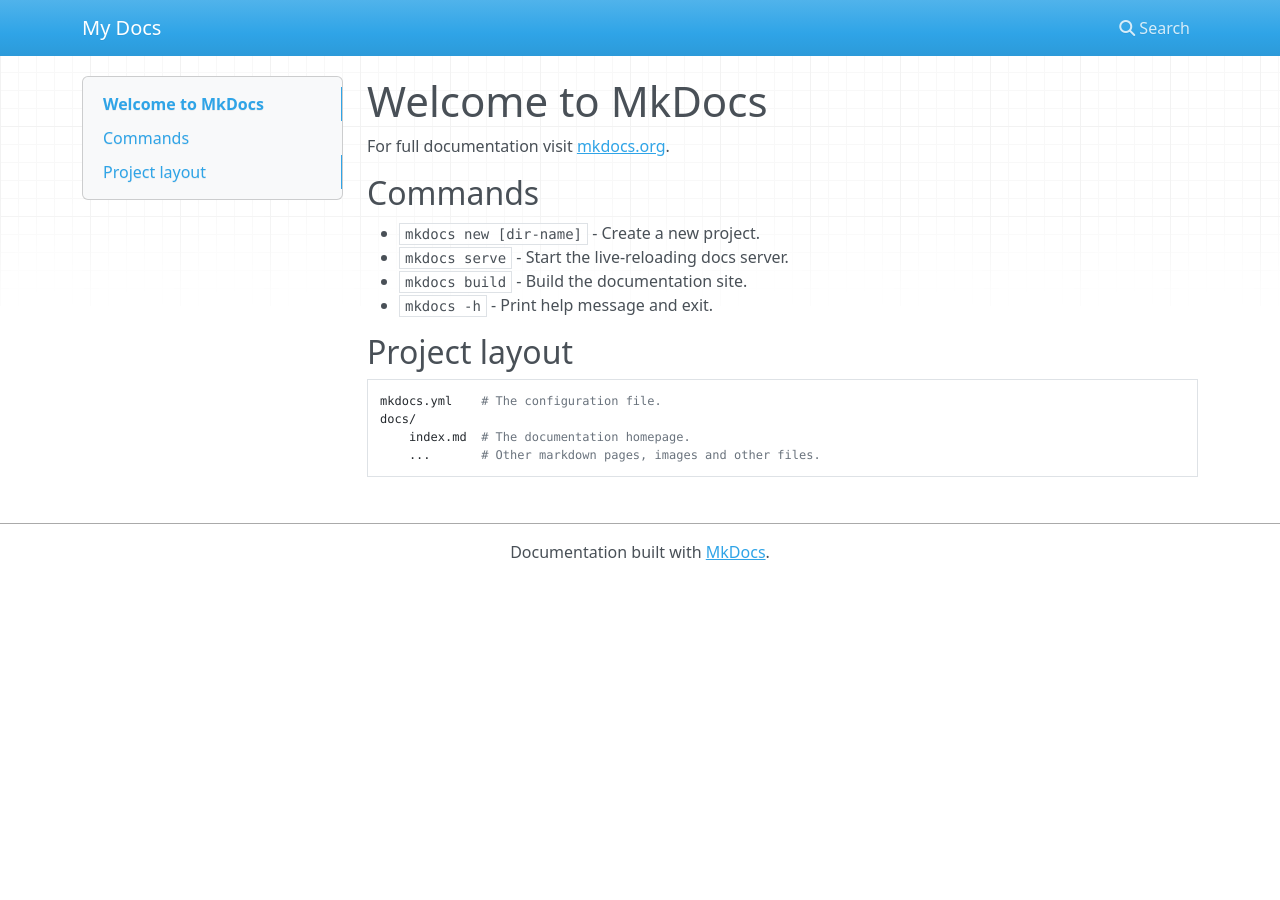
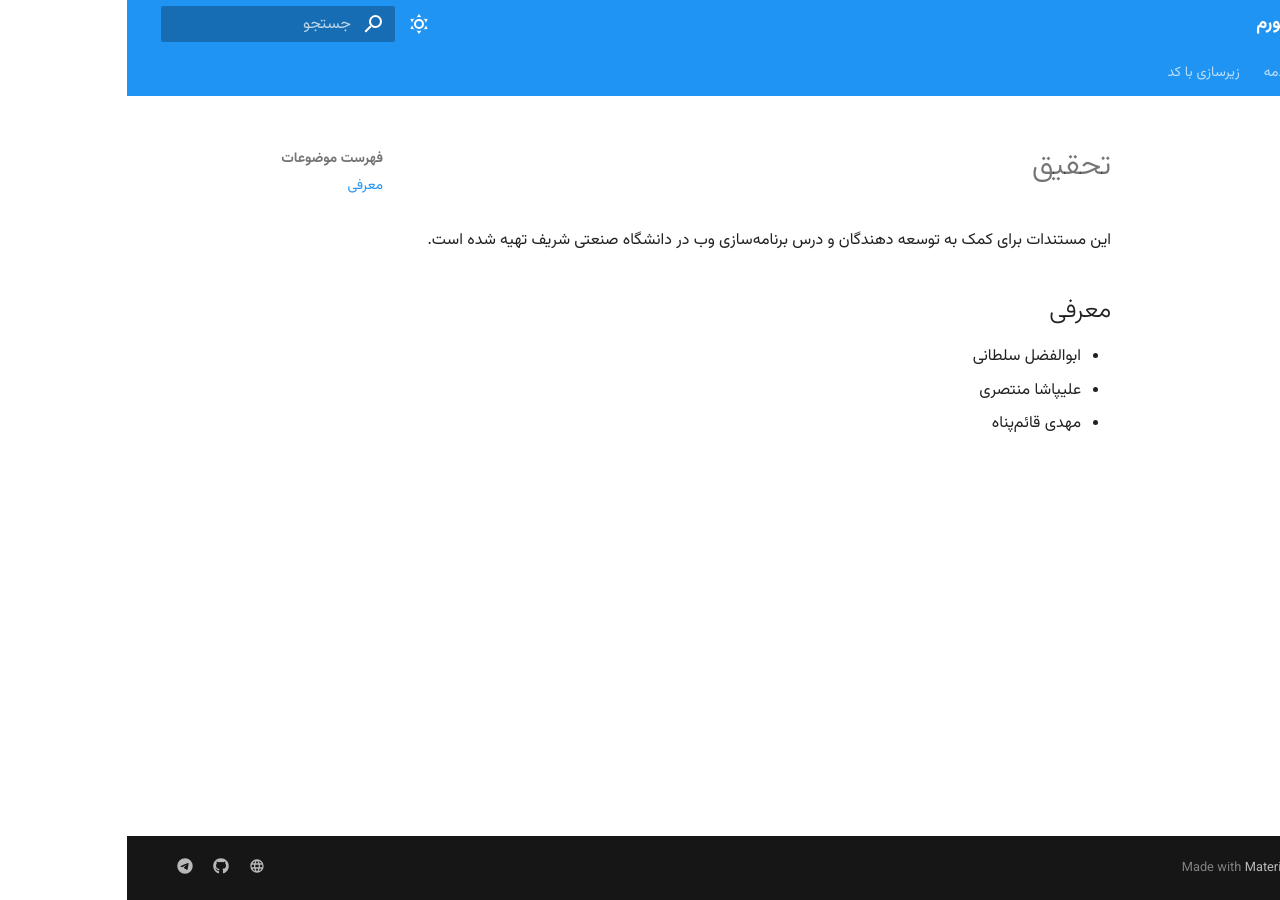
Before and after one commit to AtreusSoltani/AtreusSoltani.github.io, an MkDocs documentation site: the page built from docs/index.md, in a window 1280 px wide. Built offline with MkDocs 1.6.1 and Material for MkDocs 9.7.7, drawn with Linux system fonts in a browser that asks for light colours; nearby versions of some CDN libraries.

Commit message:
Add simple frontends

```diff
--- a/docs/index.md
+++ b/docs/index.md
@@ -1,17 +1,9 @@
-# Welcome to MkDocs
+# تحقیق
 
-For full documentation visit [mkdocs.org](https://www.mkdocs.org).
+این مستندات برای کمک به توسعه دهندگان و درس برنامه‌سازی وب در دانشگاه صنعتی شریف تهیه شده است.
 
-## Commands
+## معرفی
 
-* `mkdocs new [dir-name]` - Create a new project.
-* `mkdocs serve` - Start the live-reloading docs server.
-* `mkdocs build` - Build the documentation site.
-* `mkdocs -h` - Print help message and exit.
-
-## Project layout
-
-    mkdocs.yml    # The configuration file.
-    docs/
-        index.md  # The documentation homepage.
-        ...       # Other markdown pages, images and other files.
+* ابوالفضل سلطانی
+* علیپاشا منتصری
+* مهدی قائم‌پناه
--- a/mkdocs.yml
+++ b/mkdocs.yml
@@ -1 +1,81 @@
-site_name: My Docs
+site_name: ترافورم
+site_url: https://github.com/atreussoltani/atreussoltani.github.io
+site_author: ابوالفضل سلطانی
+site_description: آموزش ترافورم
+
+theme:
+  name: material
+  custom_dir: overrides
+  palette:
+    - media: "(prefers-color-scheme: light)"
+      primary: blue
+      scheme: default
+      toggle:
+        icon: material/weather-sunny
+        name: تم روشن
+    - media: "(prefers-color-scheme: dark)"
+      scheme: slate
+      toggle:
+        icon: material/weather-night
+        name: تم تیره
+  language: fa
+  font:
+    text: Vazirmatn
+    code: Source Code Pro
+  logo: assets/images/terraform.png
+  favicon: assets/images/sid.png
+  features:
+    - navigation.tabs
+    - content.code.copy
+
+nav:
+  - index.md
+  - intro.md
+  - زیرسازی با کد: iac.md
+
+extra_css:
+  - stylesheets/extra.css
+
+extra_javascript:
+  - https://polyfill.io/v3/polyfill.min.js?features=es6
+  - https://cdn.jsdelivr.net/npm/mathjax@3/es5/tex-mml-chtml.js
+
+extra:
+  social:
+    - icon: material/web
+      link: https://atreussoltani.github.io
+      name: وب‌سایت
+    - icon: fontawesome/brands/github
+      link: https://github.com/atreussoltani
+      name: گیت‌هاب
+    - icon: fontawesome/brands/telegram
+      link: https://t.me/absoltani02
+      name: تلگرام
+
+plugins:
+  - search
+
+markdown_extensions:
+  - admonition
+  - pymdownx.details
+  - pymdownx.superfences
+  - attr_list
+  - pymdownx.emoji:
+      emoji_index: !!python/name:materialx.emoji.twemoji
+      emoji_generator: !!python/name:materialx.emoji.to_svg
+  - pymdownx.highlight
+  - pymdownx.inlinehilite
+  - pymdownx.snippets
+  - tables
+  - pymdownx.critic
+  - pymdownx.caret
+  - pymdownx.keys
+  - pymdownx.mark
+  - pymdownx.tilde
+  - md_in_html
+  - def_list
+  - pymdownx.tasklist:
+      custom_checkbox: true
+  - pymdownx.arithmatex:
+      generic: true
+  - footnotes
--- /dev/null
+++ b/overrides/404.html
@@ -0,0 +1,15 @@
+{% extends "main.html" %}
+
+<!-- Content -->
+{% block content %}
+  <div style="text-align: center;">
+    <h1>۴۰۴<br>صفحه مورد نظر پیدا نشد</h1>
+    <div style="
+      height: 10px;
+      background-color: var(--md-primary-fg-color);
+      position: relative;
+      top: 5px;
+      border-radius: 5px;"></div>
+    <img src="{{ "assets/images/scrat.png" | url }}" alt="404 Picture" width="200">
+  </div>
+{% endblock %}
--- /dev/null
+++ b/overrides/main.html
@@ -0,0 +1,19 @@
+{% extends "base.html" %}
+
+{% block extrahead %}
+  {% set title = config.site_name %}
+  {% if page and page.meta and page.meta.title %}
+    {% set title = title ~ " - " ~ page.meta.title %}
+  {% elif page and page.title and not page.is_homepage %}
+    {% set title = title ~ " - " ~ page.title %}
+  {% endif %}
+  <meta property="og:type" content="website" />
+  <meta property="og:title" content="{{ title }}" />
+  <meta property="og:description" content="{{ config.site_description }}" />
+  <meta property="og:url" content="{{ page.canonical_url }}" />
+  <meta property="og:image" content="https://shaazzz.ir/assets/images/terraform.png" />
+  <meta property="og:image:type" content="image/png" />
+  <meta property="og:image:width" content="630" />
+  <meta property="og:image:height" content="630" />
+  <meta name="google-site-verification" content="QF-6sxck1RmqZLUsG1Pz6NNr43ybmaN5GhDi2fwGRZk" />
+{% endblock %}
```
Also changed, not shown: docs/intro.md (added, +39 -0 lines), docs/assets/images/terraform.png (added), 1 other file.
